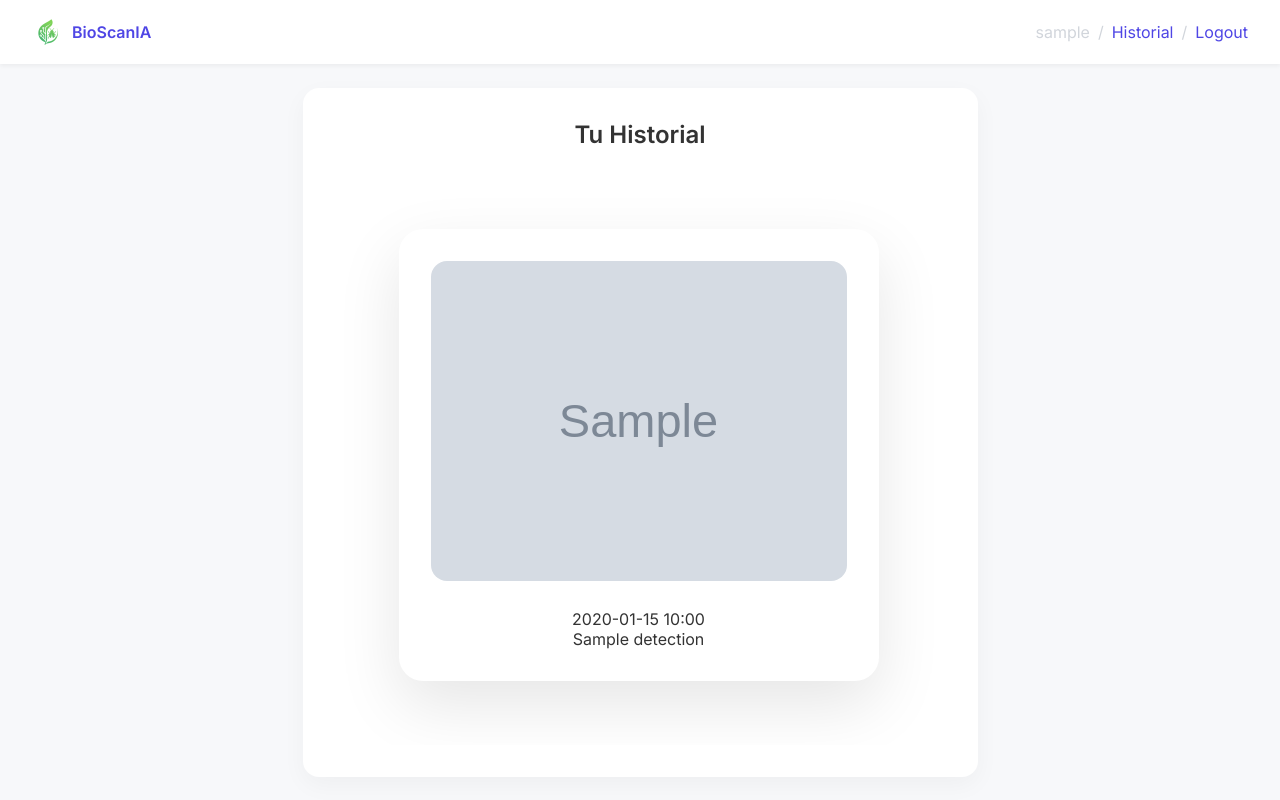
After one commit to AdrianLeonis/BioScanIA, a Flask app: page /history in a window 1280 px wide. The commit adds this page. Run offline with Flask 2, Linux system fonts and the light colour scheme; a user stored in the database is signed in; tables that the repository leaves empty hold one stand-in row (values such as "Sample post"); grey boxes marked "Sample" are stand-in pictures.

Commit message:
Guardo todos los cambios recientes: favicon, layout, logo, historial, estilos...

```diff
--- a/app.py
+++ b/app.py
@@ -107,7 +107,7 @@ def create_app():
 
                     det = Detection(
                         pest_name=prediction,
-                        image_path=os.path.relpath(full_path, start=app.root_path),
+                        image_path=rel_path,
                         user=current_user
                     )
                     db.session.add(det)
@@ -126,7 +126,18 @@ def create_app():
                                error=error,
                                image_url=None)
 
+    @app.route('/history')
+    @login_required
+    def history():
+        # trae todas las detecciones de este usuario, ordenadas por fecha
+        detections = Detection.query\
+            .filter_by(user_id=current_user.id)\
+            .order_by(Detection.timestamp.desc())\
+            .all()
+        return render_template('history.html', detections=detections)
+
     return app
+
 
 
 if __name__ == "__main__":
--- a/static/style.css
+++ b/static/style.css
@@ -373,6 +373,59 @@ h1 {
   box-shadow: 0 4px 12px rgba(0,0,0,0.1);
 }
 
+.history-list {
+  list-style: none;
+  padding: 0;
+  margin: 0;
+}
+.history-list li {
+  margin-bottom: 1.5rem;
+}
+.history-list .thumb {
+  display: block;
+  margin-top: 0.5rem;
+  max-width: 200px;     /* o el tamaño que prefieras */
+  border-radius: 0.5rem;
+  margin-left: auto;
+  margin-right: auto;
+  box-shadow: 0 4px 12px rgba(0,0,0,0.1);
+}
+
+.history-carousel {
+  overflow-x: auto;
+  white-space: nowrap;
+  padding: 4rem;            /* antes 8rem, ahora 4rem */
+  margin: 0 auto;
+  max-width: none;
+}
+
+.history-carousel .slide {
+  display: inline-block;
+  width: 480px;             /* antes 960px, ahora 480px */
+  margin-right: 3rem;       /* antes 6rem, ahora 3rem */
+  vertical-align: top;
+  background: var(--card-bg);
+  border-radius: 1.5rem;    /* antes 3rem, ahora 1.5rem */
+  box-shadow: 0 24px 64px rgba(0,0,0,0.1);
+  text-align: center;
+  padding: 2rem;            /* antes 4rem, ahora 2rem */
+}
+
+.history-carousel .slide img {
+  max-width: 100%;
+  height: 320px;            /* antes 640px, ahora 320px */
+  object-fit: cover;
+  border-radius: 1rem;      /* antes 2rem, ahora 1rem */
+}
+
+.history-carousel .slide time {
+  display: block;
+  font-size: 1rem;          /* antes 1.2rem, ahora 1rem */
+  margin-top: 1.5rem;       /* antes 3rem, ahora 1.5rem */
+}
+.card.history {
+  max-width: 675px;
+}
 /* Animaciones */
 @keyframes zoomIn {
   to {
--- /dev/null
+++ b/templates/history.html
@@ -0,0 +1,22 @@
+{% extends "layout.html" %}
+{% block title %}BioScanIA{% endblock %}
+{% block content %}
+<div class="page-content">
+    <div class="card history">
+        <h1>Tu Historial</h1>
+        {% if detections %}
+        <div class="history-carousel">
+            {% for det in detections %}
+            <div class="slide">
+                <img src="{{ url_for('static', filename=det.image_path) }}" alt="{{ det.pest_name }}">
+                <time>{{ det.timestamp.strftime("%Y-%m-%d %H:%M") }}</time>
+                <p>{{ det.pest_name }}</p>
+            </div>
+            {% endfor %}
+        </div>
+        {% else %}
+        <p>No tienes detecciones aún.</p>
+        {% endif %}
+    </div>
+</div>
+{% endblock %}
--- a/templates/index.html
+++ b/templates/index.html
@@ -1,6 +1,6 @@
 {% extends "layout.html" %}
 
-{% block title %}Detección de Peste{% endblock %}
+{% block title %}BioScanIA{% endblock %}
 
 {% block content %}
 <main class="card">
--- a/templates/layout.html
+++ b/templates/layout.html
@@ -3,7 +3,10 @@
 <head>
   <meta charset="UTF-8">
   <meta name="viewport" content="width=device-width,initial-scale=1">
-  <title>{% block title %}Mi App{% endblock %}</title>
+  <link rel="icon"
+        type="image/png"
+        href="{{ url_for('static', filename='logo.png') }}">
+  <title>{% block title %}BioScanIA{% endblock %}</title>
   <link href="https://fonts.googleapis.com/css2?family=Inter:wght@400;600&display=swap" rel="stylesheet">
   <link rel="stylesheet" href="{{ url_for('static', filename='style.css') }}">
   <script defer src="{{ url_for('static', filename='script.js') }}"></script>
@@ -17,6 +20,8 @@
     <nav class="auth-links">
       {% if current_user.is_authenticated %}
         <span class="username">{{ current_user.username }}</span>
+        <span>/</span>
+        <a href="{{ url_for('history') }}">Historial</a>
         <span>/</span>
         <a href="{{ url_for('auth.logout') }}">Logout</a>
       {% else %}
--- a/templates/login.html
+++ b/templates/login.html
@@ -1,6 +1,6 @@
 {% extends "layout.html" %}
 
-{% block title %}Acceso{% endblock %}
+{% block title %}BioScanIA{% endblock %}
 
 {% block content %}
 <div class="page-content" >
--- a/templates/signup.html
+++ b/templates/signup.html
@@ -1,6 +1,6 @@
 {% extends "layout.html" %}
 
-{% block title %}Registro{% endblock %}
+{% block title %}BioScanIA{% endblock %}
 
 {% block content %}
 <div class="page-content">
```
